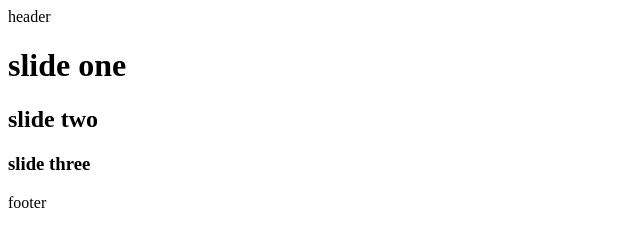
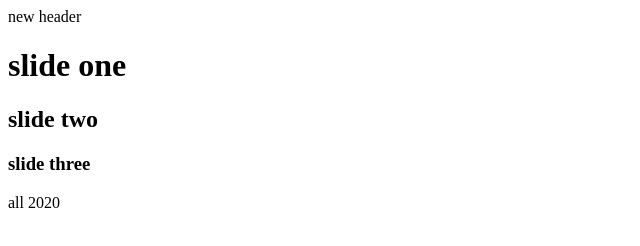
Before and after one commit to ELIelnaz4565/git-project-one, a plain HTML site: page index.html in a window 1280 px wide. Shown: the full height of the page, 0-640 px from the left. Drawn offline with Linux system fonts and the light colour scheme.

Commit message:
some changes in master

```diff
--- a/index.html
+++ b/index.html
@@ -7,7 +7,7 @@
 </head>
 <body>
     <header>
-        header
+       new header
     </header>
     <div class="slider">
         <h1>slide one</h1>
@@ -15,7 +15,7 @@
         <h3>slide three</h3>
     </div>
     <footer>
-        footer
+        all 2020
     </footer>
     <scrip src="script.js></scrip>
 
```
